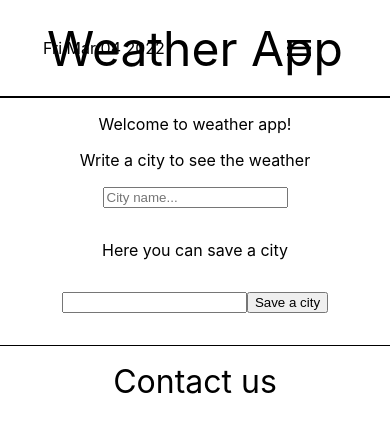
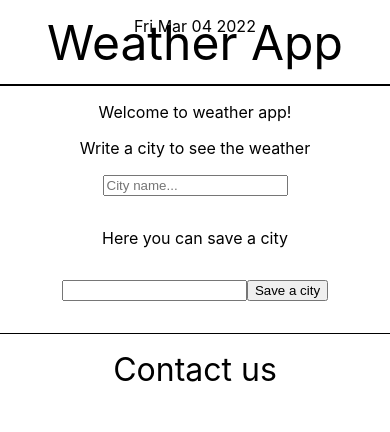
Before and after one commit to AdrianRydin/ReactWeatherApp, a React (Create React App) app in the folder my-app/: page / in a window 390 px wide. Shown: the top 432 px of the page. Built offline with nearby package versions, Linux system fonts and the light colour scheme.

Commit message:
removed hamburger menu

```diff
--- a/my-app/src/component/Hamburger/hamburger.css
+++ /dev/null
@@ -1,5 +0,0 @@
-.hamburger-menu {
-  height: 100%;
-  width: 25%;
-  position: absolute;
-}
--- a/my-app/src/component/Header/Header.css
+++ b/my-app/src/component/Header/Header.css
@@ -8,11 +8,9 @@
 header{
     border-bottom: 2px solid #000000;
     display:flex;
-    justify-content: space-around;
-    align-items: center;
+    justify-content: center;
     position: relative;
     min-height: 10vh;
-
 }
 
 .LinkStart {
--- a/my-app/src/component/Header/Header.tsx
+++ b/my-app/src/component/Header/Header.tsx
@@ -10,9 +10,6 @@ export default function Header(){
     <header>
         <TodaysDate/>
         <Link className="LinkStart" to="/">Weather App</Link>
-        <span className="material-icons" id="hamburgerIcon">
-        menu
-        </span>
     </header>
     </div>
     )
```
Also changed, not shown: my-app/src/component/Hamburger/hamburger.tsx (deleted, +0 -11 lines).
